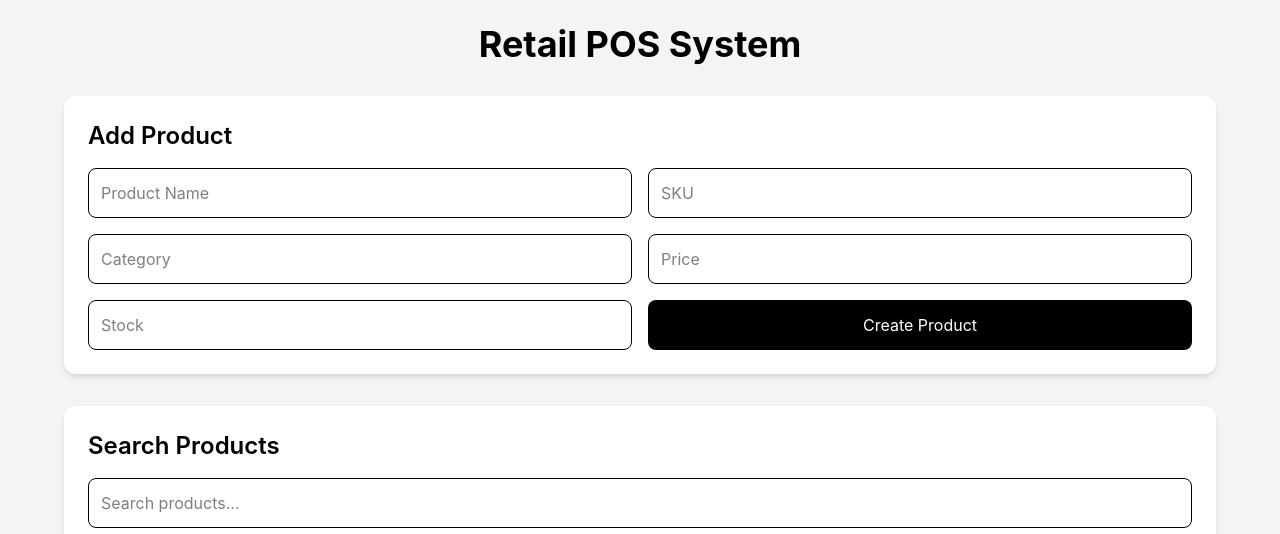
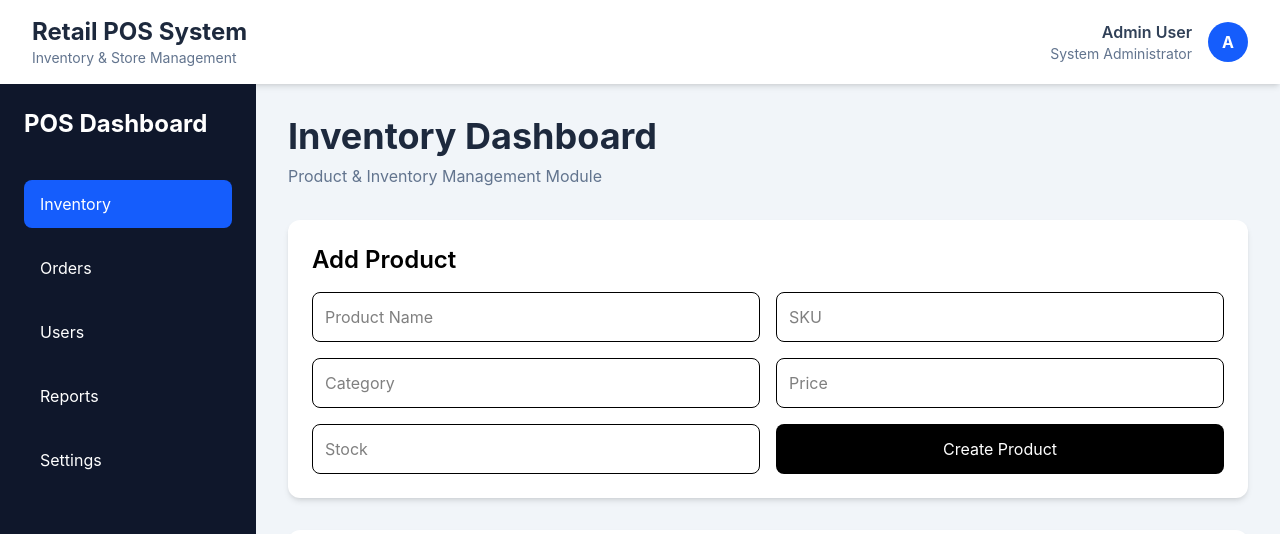
Before and after one commit to soha288/retail-pos-system, a React (Vite) app in the folder client/: page / in a window 1280 px wide. Shown: the top 534 px of the page. Built offline with nearby package versions, Linux system fonts and the light colour scheme; no server answers.

Commit message:
Enhanced frontend dashboard and inventory UI

```diff
--- a/client/src/App.jsx
+++ b/client/src/App.jsx
@@ -1,5 +1,6 @@
 import Dashboard from './pages/Dashboard'
 
 export default function App() {
+
   return <Dashboard />
 }
--- /dev/null
+++ b/client/src/components/Navbar.jsx
@@ -0,0 +1,40 @@
+export default function Navbar() {
+
+  return (
+    <div className="bg-white shadow-md px-8 py-4 flex justify-between items-center">
+
+      <div>
+
+        <h1 className="text-2xl font-bold text-slate-800">
+          Retail POS System
+        </h1>
+
+        <p className="text-slate-500 text-sm">
+          Inventory & Store Management
+        </p>
+
+      </div>
+
+      <div className="flex items-center gap-4">
+
+        <div className="text-right">
+
+          <p className="font-semibold text-slate-700">
+            Admin User
+          </p>
+
+          <p className="text-sm text-slate-500">
+            System Administrator
+          </p>
+
+        </div>
+
+        <div className="w-10 h-10 rounded-full bg-blue-600 text-white flex items-center justify-center font-bold">
+          A
+        </div>
+
+      </div>
+
+    </div>
+  )
+}
--- /dev/null
+++ b/client/src/components/Sidebar.jsx
@@ -0,0 +1,36 @@
+export default function Sidebar() {
+
+  return (
+    <div className="w-64 bg-slate-900 text-white min-h-screen p-6">
+
+      <h2 className="text-2xl font-bold mb-10">
+        POS Dashboard
+      </h2>
+
+      <div className="space-y-4">
+
+        <button className="w-full text-left bg-blue-600 px-4 py-3 rounded-lg">
+          Inventory
+        </button>
+
+        <button className="w-full text-left hover:bg-slate-800 px-4 py-3 rounded-lg transition">
+          Orders
+        </button>
+
+        <button className="w-full text-left hover:bg-slate-800 px-4 py-3 rounded-lg transition">
+          Users
+        </button>
+
+        <button className="w-full text-left hover:bg-slate-800 px-4 py-3 rounded-lg transition">
+          Reports
+        </button>
+
+        <button className="w-full text-left hover:bg-slate-800 px-4 py-3 rounded-lg transition">
+          Settings
+        </button>
+
+      </div>
+
+    </div>
+  )
+}
--- a/client/src/pages/Dashboard.jsx
+++ b/client/src/pages/Dashboard.jsx
@@ -2,6 +2,10 @@
   useEffect,
   useState
 } from 'react'
+
+import Navbar from '../components/Navbar'
+
+import Sidebar from '../components/Sidebar'
 
 import ProductForm from '../components/ProductForm'
 
@@ -36,13 +40,27 @@
   }, [search])
 
   return (
-    <div className="min-h-screen bg-gray-100 p-6">
+    <div className="bg-slate-100 min-h-screen">
 
-      <div className="max-w-6xl mx-auto">
+      <Navbar />
 
-        <h1 className="text-4xl font-bold mb-8 text-center">
-          Retail POS System
+      <div className="flex">
+
+        <Sidebar />
+
+        <div className="flex-1 p-8">
+
+          <div className="mb-8">
+
+            <h1 className="text-4xl font-bold text-slate-800 mb-2">
+              Inventory Dashboard
             </h1>
+
+            <p className="text-slate-500">
+              Product & Inventory Management Module
+            </p>
+
+          </div>
 
           <ProductForm
             refreshProducts={loadProducts}
@@ -61,5 +79,7 @@
         </div>
 
       </div>
+
+    </div>
   )
 }
--- /dev/null
+++ b/client/src/pages/Login.jsx
@@ -0,0 +1,43 @@
+export default function Login() {
+
+  return (
+    <div className="min-h-screen bg-slate-100 flex items-center justify-center">
+
+      <div className="bg-white p-10 rounded-2xl shadow-xl w-full max-w-md">
+
+        <h1 className="text-3xl font-bold text-center text-slate-800 mb-2">
+          Retail POS System
+        </h1>
+
+        <p className="text-center text-slate-500 mb-8">
+          Login to continue
+        </p>
+
+        <form className="space-y-5">
+
+          <input
+            type="email"
+            placeholder="Email Address"
+            className="w-full border border-slate-300 p-4 rounded-lg focus:outline-none focus:ring-2 focus:ring-blue-500"
+          />
+
+          <input
+            type="password"
+            placeholder="Password"
+            className="w-full border border-slate-300 p-4 rounded-lg focus:outline-none focus:ring-2 focus:ring-blue-500"
+          />
+
+          <button
+            type="submit"
+            className="w-full bg-blue-600 hover:bg-blue-700 transition text-white p-4 rounded-lg font-semibold"
+          >
+            Login
+          </button>
+
+        </form>
+
+      </div>
+
+    </div>
+  )
+}
--- /dev/null
+++ b/client/src/pages/Orders.jsx
@@ -0,0 +1,16 @@
+export default function Orders() {
+
+  return (
+    <div className="bg-white p-8 rounded-2xl shadow-lg border border-slate-200">
+
+      <h2 className="text-2xl font-bold text-slate-700 mb-4">
+        Orders Module
+      </h2>
+
+      <p className="text-slate-500">
+        Order management and billing workflows are under development.
+      </p>
+
+    </div>
+  )
+}
--- /dev/null
+++ b/client/src/pages/Users.jsx
@@ -0,0 +1,16 @@
+export default function Users() {
+
+  return (
+    <div className="bg-white p-8 rounded-2xl shadow-lg border border-slate-200">
+
+      <h2 className="text-2xl font-bold text-slate-700 mb-4">
+        User Management
+      </h2>
+
+      <p className="text-slate-500">
+        Authentication and RBAC management module is under development.
+      </p>
+
+    </div>
+  )
+}
```
Lines whose indentation alone changed are shown as unchanged.
